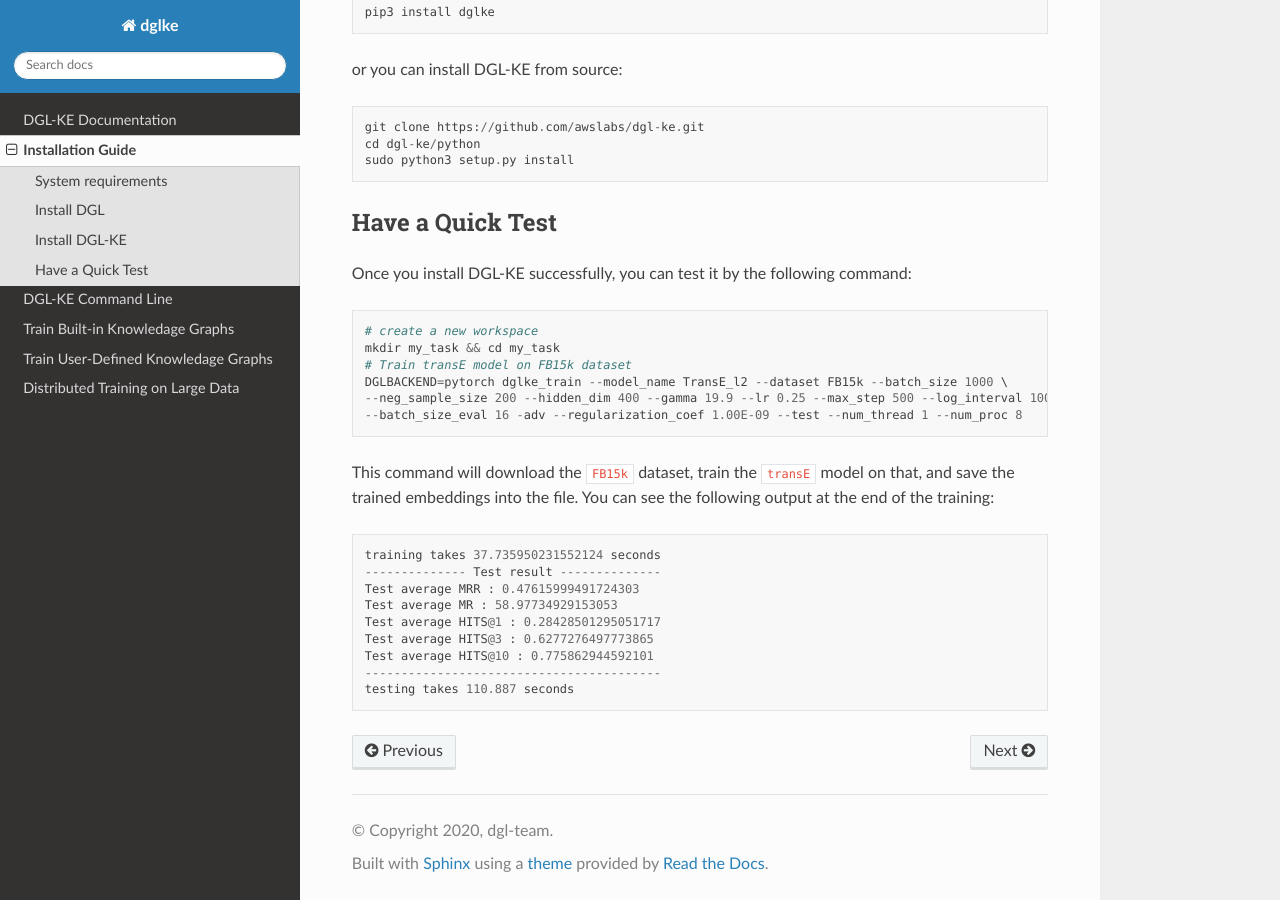
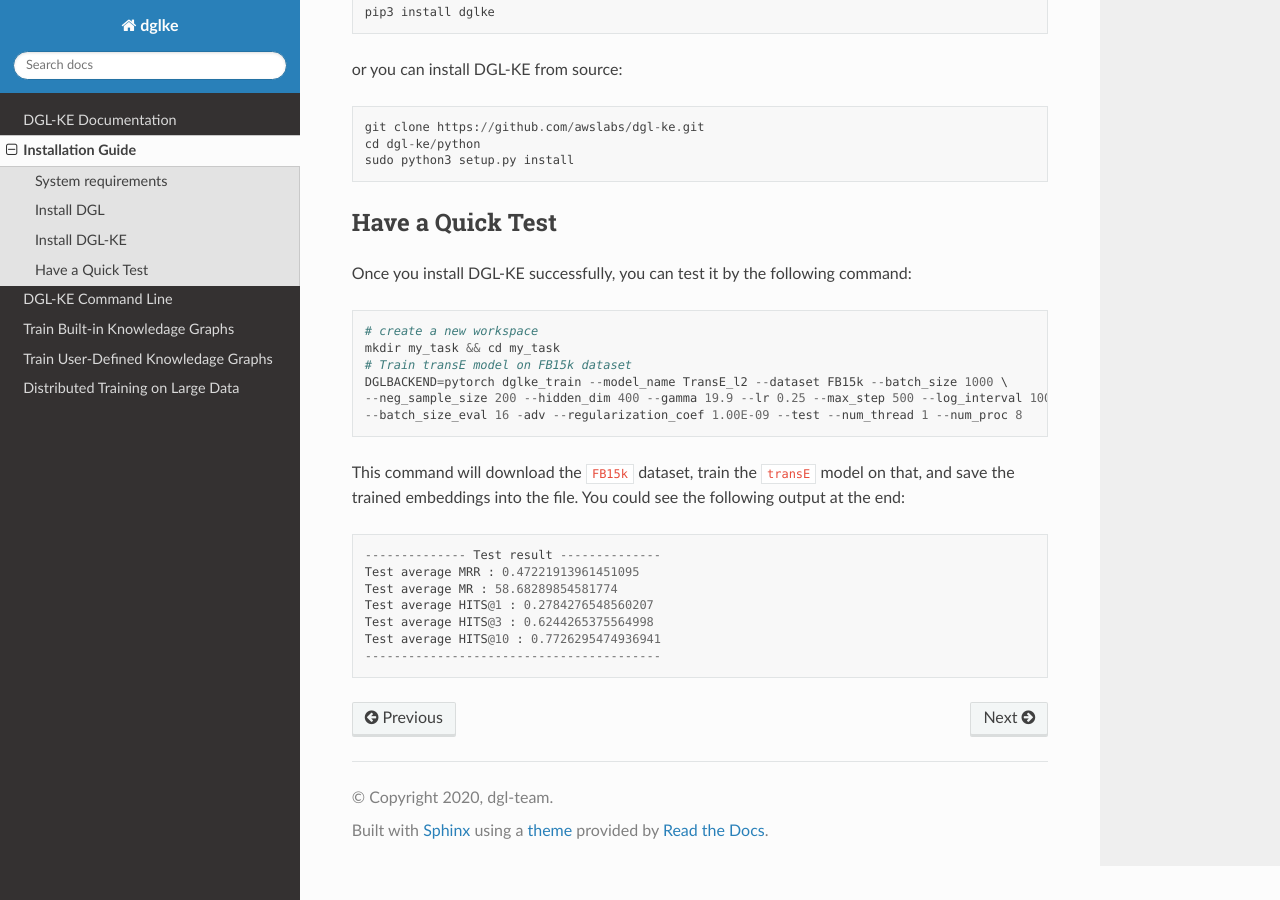
Before and after one commit to awslabs/dgl-ke, a Sphinx documentation site: the page built from docs/source/install.rst, in a window 1280 px wide and 900 px high, scrolled down 1144 px. Built offline with Sphinx 7.4.7 and the Read the Docs theme 2.0.0, drawn with Linux system fonts in a browser that asks for light colours.

Commit message:
Update doc (#48)
* remove imge

* update

* update

* update

* update

```diff
--- a/docs/source/install.rst
+++ b/docs/source/install.rst
@@ -64,14 +64,12 @@ Once you install DGL-KE successfully, you can test it by the following command::
     --neg_sample_size 200 --hidden_dim 400 --gamma 19.9 --lr 0.25 --max_step 500 --log_interval 100 \
     --batch_size_eval 16 -adv --regularization_coef 1.00E-09 --test --num_thread 1 --num_proc 8
 
-This command will download the ``FB15k`` dataset, train the ``transE`` model on that, and save the trained embeddings into the file. You can see the following output at the end of the training::
+This command will download the ``FB15k`` dataset, train the ``transE`` model on that, and save the trained embeddings into the file. You could see the following output at the end::
 
-    training takes 37.735950231552124 seconds
     -------------- Test result --------------
-    Test average MRR : 0.47615999491724303
-    Test average MR : 58.97734929153053
-    Test average HITS@1 : 0.28428501295051717
-    Test average HITS@3 : 0.6277276497773865
-    Test average HITS@10 : 0.775862944592101
+    Test average MRR : 0.47221913961451095
+    Test average MR : 58.68289854581774
+    Test average HITS@1 : 0.2784276548560207
+    Test average HITS@3 : 0.6244265375564998
+    Test average HITS@10 : 0.7726295474936941
     -----------------------------------------
-    testing takes 110.887 seconds
```
